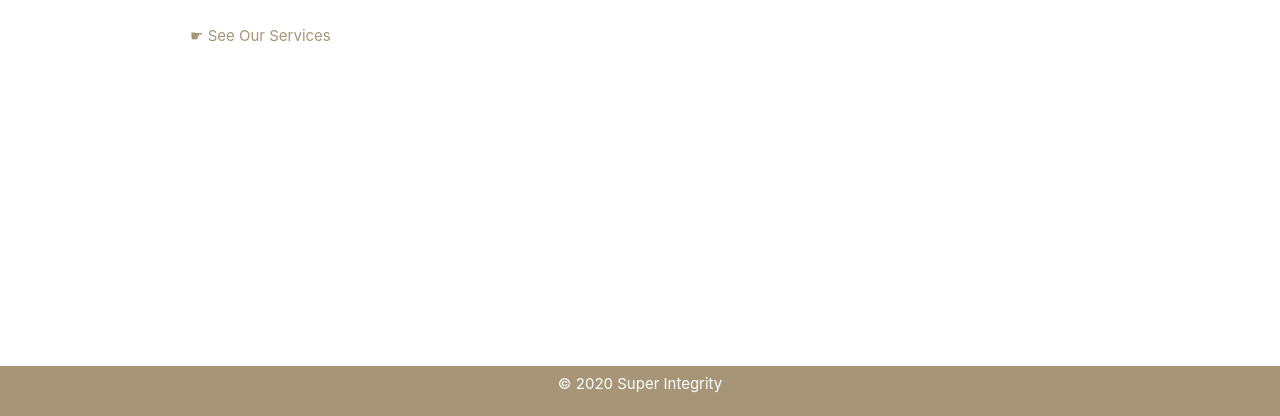
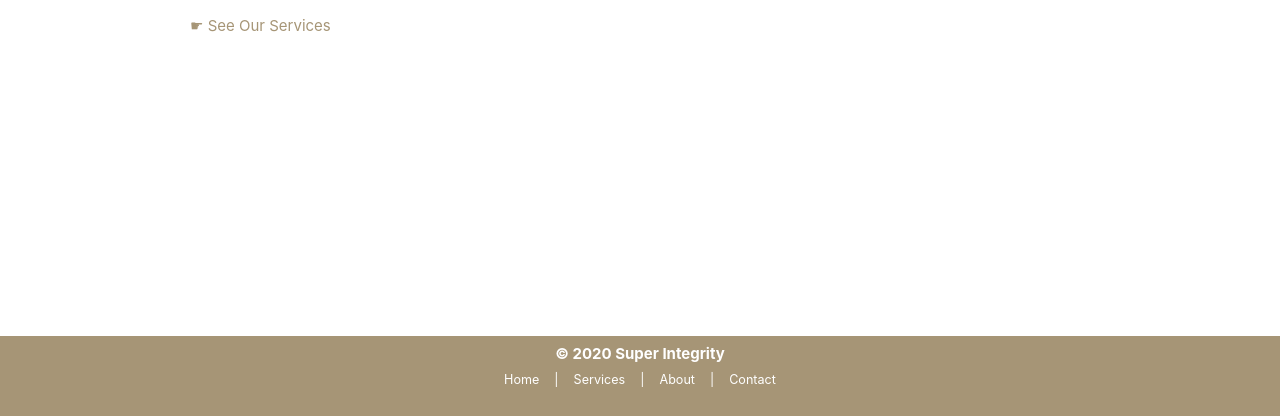
Before and after one commit to superintegrity/super-core, a Gatsby site in the folder clients/absorbance/: page / in a window 1280 px wide. Shown: the part 384-800 px from the top of the page. Built offline with nearby package versions, Linux system fonts and the light colour scheme; Gatsby itself is replaced by a stand-in of ours.

Commit message:
Added nav-bottom

```diff
--- a/clients/absorbance/src/components/footer/index.js
+++ b/clients/absorbance/src/components/footer/index.js
@@ -1,10 +1,14 @@
 import React from 'react'
 import PropTypes from 'prop-types'
 import { Root } from './styled'
+import { NavBottom } from '../nav-bottom'
 
 export const Footer = ({ siteTitle }) => (
   <Root>
-    © {new Date().getFullYear()} {siteTitle}
+    <strong>
+      © {new Date().getFullYear()} {siteTitle}
+    </strong>
+    <NavBottom />
   </Root>
 )
 
--- a/clients/absorbance/src/components/footer/styled.js
+++ b/clients/absorbance/src/components/footer/styled.js
@@ -3,5 +3,9 @@ import styled from 'styled-components/macro'
 export const Root = styled.footer`
   background-color: ${({ theme }) => theme.main};
   color: ${({ theme }) => theme.textInv};
-  height: 50px;
+  flex-flow: column nowrap;
+
+  align-content: center;
+  align-items: center;
+  height: 80px;
 `
--- /dev/null
+++ b/clients/absorbance/src/components/nav-bottom/index.js
@@ -0,0 +1,36 @@
+import React from 'react'
+import { Root } from './styled'
+import { Link } from 'gatsby'
+
+export const NavBottom = () => {
+  return (
+    <Root>
+      {menuItems.map(({ text, link }) => (
+        <li key={text}>
+          <Link to={link} activeClassName="active">
+            {text}
+          </Link>
+        </li>
+      ))}
+    </Root>
+  )
+}
+
+const menuItems = [
+  {
+    text: 'Home',
+    link: '/',
+  },
+  {
+    text: 'Services',
+    link: '/services/',
+  },
+  {
+    text: 'About',
+    link: '/about/',
+  },
+  {
+    text: 'Contact',
+    link: '/contact/',
+  },
+]
--- /dev/null
+++ b/clients/absorbance/src/components/nav-bottom/styled.js
@@ -0,0 +1,25 @@
+import styled from 'styled-components/macro'
+
+export const Root = styled.ul`
+  font-size: 0.7rem;
+
+  margin: 0;
+  padding: 0;
+  list-style: none;
+  display: flex;
+  flex-flow: row wrap;
+  flex: 1 50%;
+
+  li + li {
+    margin-left: 15px;
+
+    ::before {
+      content: '|';
+      margin-right: 15px;
+    }
+  }
+
+  a {
+    color: white;
+  }
+`
```
